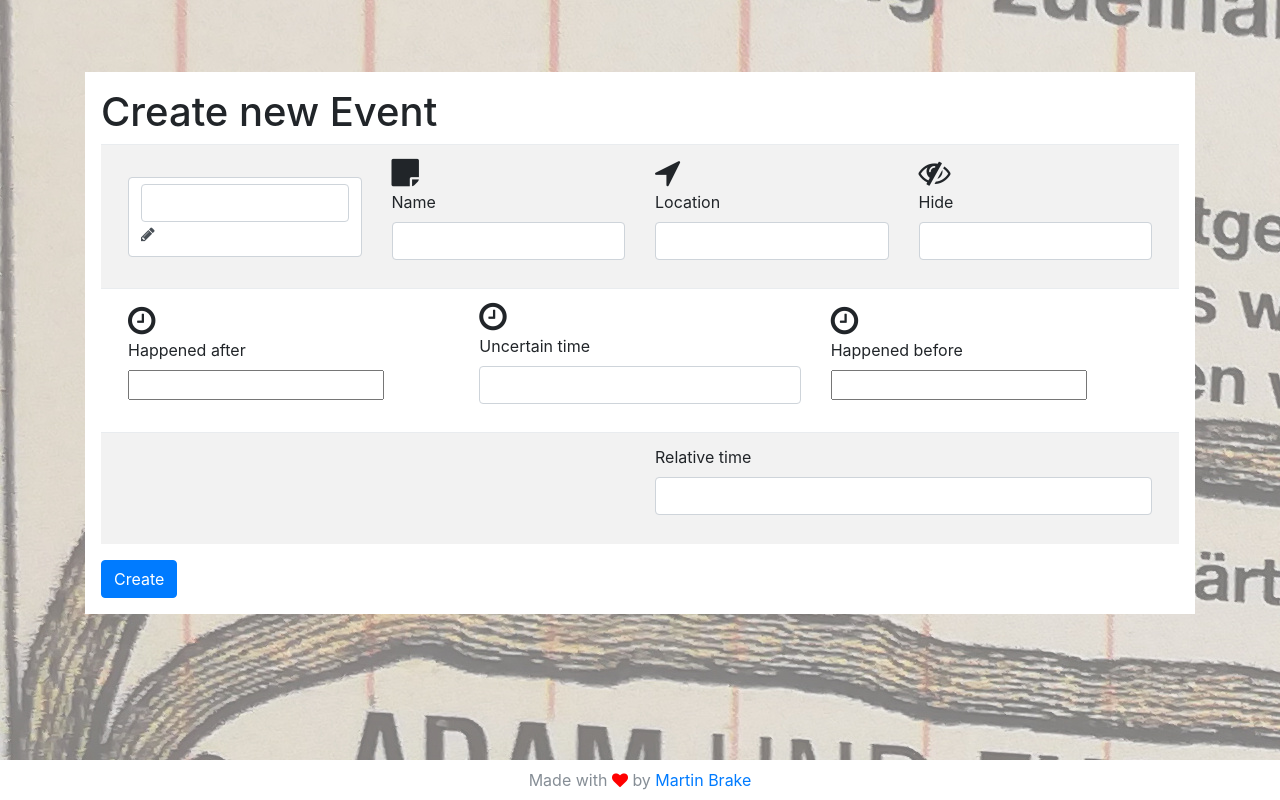
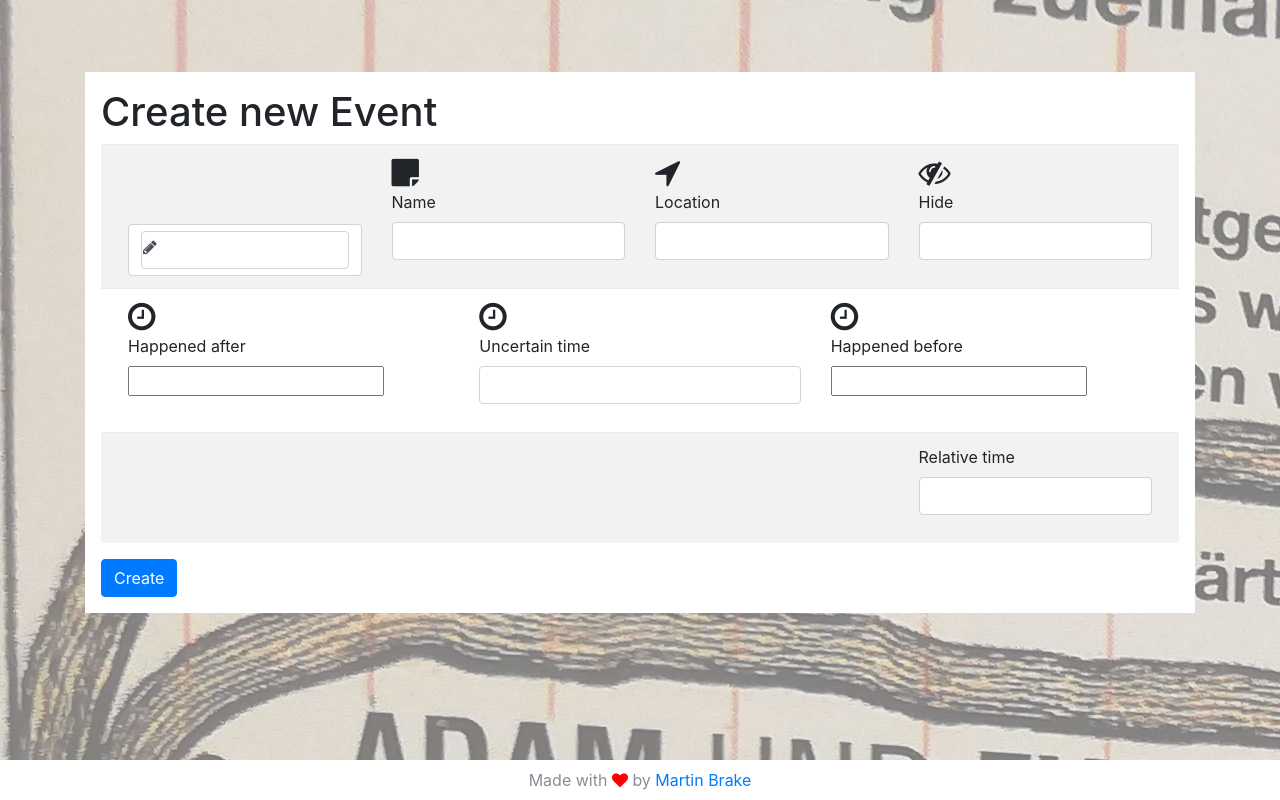
Before and after one commit to devKarraev/history-explorer-2, a Symfony app: template templates/event/new.html.twig in a window 1280 px wide. Run offline with Twig, Linux system fonts and the light colour scheme; the template is opened without the code that fills it, so the values that code supplies are empty; form fields are guessed from the names that the template uses; some libraries are stand-ins or nearby versions.

Commit message:
HTML fixings 2

```diff
--- a/public/css/new-form.css
+++ b/public/css/new-form.css
@@ -6,3 +6,11 @@
     padding: .75rem;
     border-top: 1px solid #e9ecef;
 }
+
+.add-file {
+    position: absolute;
+    top: 0;
+    left: 15px;
+    right: 15px;
+    padding: 15px;
+}
--- a/src/Form/EventFormType.php
+++ b/src/Form/EventFormType.php
@@ -129,6 +129,7 @@ class EventFormType extends AbstractType
                 'imageFile',
                 FileType::class,
                 [
+                    'attr' => ['hidden' => true],
                     'mapped' => false,
                     'required' => false,
                     'invalid_message' => 'Symfony is too smart for your hacking!',
--- a/src/Form/PersonFormType.php
+++ b/src/Form/PersonFormType.php
@@ -152,6 +152,7 @@ class PersonFormType extends AbstractType
                 'invalid_message' => 'Folk not known. Create a new folk before'
             ])
             ->add('imageFile', FileType::class, [
+                'attr' => ['hidden' => true],
                 'mapped' => false,
                 'required' => false,
                 'invalid_message' => 'Symfony is too smart for your hacking!',
--- a/templates/event/_form.html.twig
+++ b/templates/event/_form.html.twig
@@ -10,14 +10,14 @@
 {% set refTypes = ['name'] %}
 
 <div class="table table-striped container">
-    <div class="row align-items-center">
-        <div rowspan="3" class="col-md-3">
+    <div class="row align-items-end">
+        <div class="col-md-3">
             <div class="form-control">
                 {{ form_widget(eventForm.imageFile) }}
                 {% if event is defined %}
                     <img class="show-article-img" src="{{  event.image|imagine_filter('squared_thumbnail_medium')  }}">
                 {% endif %}
-                <label for="event_form_imageFile" class="fa fa-pencil"></label>
+                <label for="event_form_imageFile" class="fa fa-pencil add-file"></label>
             </div>
         </div>
         <div class="col-md-3">
@@ -39,7 +39,7 @@
             {{ form_row(eventForm.hide) }}
         </div>
     </div>
-    <div class="row align-items-center">
+    <div class="row align-items-top">
         <div class="col-md-4">
             <i class='fa fa-clock-o fa-2x'></i>
 
@@ -64,12 +64,10 @@
             }) }}
         </div>
     </div>
-    <div class="row align-items-center">
-        <div class="col-md-6"></div>
-        <div class="col-md-6">
+    <div class="row justify-content-end">
+        <div class="col-md-3 ">
             {{ form_row(eventForm.relativeTime) }}
         </div>
-        <div class="col-md-6"></div>
     </div>
 </div>
 
```
Also changed, not shown: templates/person/_form.html.twig (+7 -7 lines).
